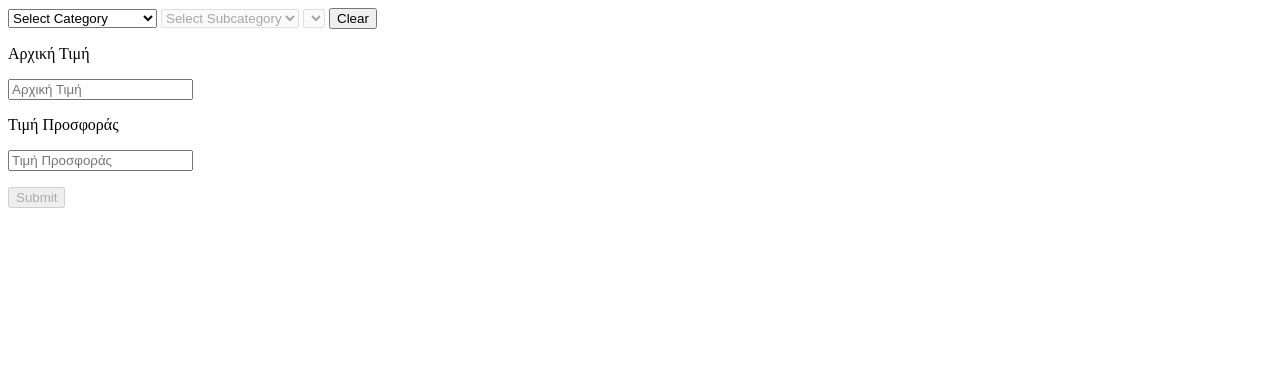
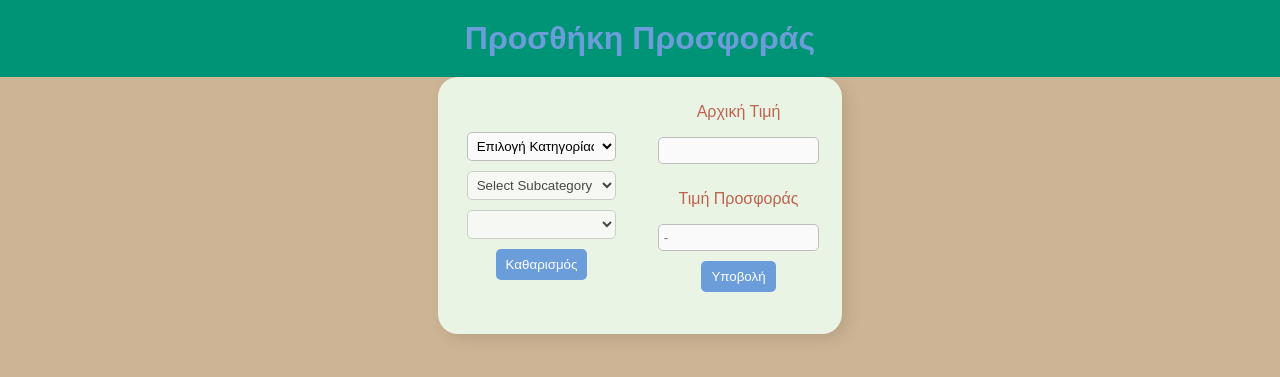
Before and after one commit to fear4good/projectweb, a PHP site: page /after-login/add_offer.html in a window 1280 px wide. Shown: the top 377 px of the page. Run offline with PHP 8.4, Linux system fonts and the light colour scheme; data comes from the database, SQL or seed files in the repository; lists and menus that the app fills with data are empty.

Commit message:
add_offer css

```diff
--- a/projectweb/after-login/add_offer.css
+++ b/projectweb/after-login/add_offer.css
@@ -1,6 +1,75 @@
 .success-message {
-    color: green;
-  }
-  .error-message {
-    color: red;
-  }
+  color: #4CAF50;
+}
+
+.error-message {
+  color: #F44336;
+}
+
+body {
+  margin: 0px;
+  font-family: Arial, sans-serif;
+  background-color: #CDB494 ;
+  display: flex;
+  flex-direction: column;
+  align-items: center;
+}
+
+
+h1{
+  margin: 0px;
+  text-align: center;
+  padding: 20px;
+  width: 100%;
+  background-color:#009476;
+  color: #6B9DDA;
+}
+
+.dropdown-container {
+  width: 30%;
+  padding: 10px;
+  background: #EAF4E5;
+  border-radius: 20px;
+  box-shadow: 5px 5px 15px rgba(0,0,0,0.1);
+  display: flex;
+  align-items: center;
+  gap: 10px;
+  color: #BD634E;
+}
+
+.column {
+  width: 100%;
+  display: flex;
+  flex-direction: column;
+  align-items: center;
+}
+
+input[type="text"],
+input[type="number"],
+select {
+  width: 80%;
+  padding: 5px;
+  margin-bottom: 10px;
+  border: 1px solid #BDBDBD;
+  border-radius: 5px;
+  background: #FAFAFA;
+  color: black;
+}
+
+button {
+  padding: 8px 10px;
+  background-color: #6B9DDA;
+  color: #fff;
+  border: none;
+  border-radius: 5px;
+  cursor: pointer;
+  transition: background-color 0.3s ease;
+}
+
+button:hover {
+  background-color: #009476;
+}
+
+button:active {
+  background-color: #CDB494;
+}
--- a/projectweb/after-login/add_offer.html
+++ b/projectweb/after-login/add_offer.html
@@ -7,28 +7,33 @@
   <title>Add Offer</title>
 </head>
 <body>
+  <h1>Προσθήκη Προσφοράς</h1>
   <div class="dropdown-container">
+    <div class="column">
     <select id="category-dropdown">
-      <option value="">Select Category</option>
+      <option value="">Επιλογή Κατηγορίας</option>
     </select>
 
     <select id="subcategory-dropdown" disabled>
-      <option value="">Select Subcategory</option>
+      <option value="">Επιλογή Υποκατηγορίας</option>
     </select>
     <select id="product-dropdown" disabled>
-      <option value="">Select Product</option>
+      <option value="">Επιλογή προϊόντος</option>
     </select>
 
-    <button id="clear-button">Clear</button>
+    <button id="clear-button">Καθαρισμός</button>
   </div>
+  <div class="column">
   <p>Αρχική Τιμή</p>
-  <input type="number" class="initial-price" placeholder="Αρχική Τιμή" readonly>
+  <input type="number" class="initial-price"  readonly>
   <p>Τιμή Προσφοράς</p>
-  <input type="text" class="offer-price" placeholder="Τιμή Προσφοράς">
+  <input type="text" class="offer-price" placeholder="-">
+  <button id="submit-button" disabled>Υποβολή</button>
+    <div id="response-container"></div>
   <p></p>
-  <button id="submit-button" disabled>Submit</button>
-  <div id="response-container"></div>
 
+</div>
+</div>
   <script src="https://code.jquery.com/jquery-3.7.0.min.js" integrity="sha256-2Pmvv0kuTBOenSvLm6bvfBSSHrUJ+3A7x6P5Ebd07/g=" crossorigin="anonymous"></script>
   <script src="add_offer.js"></script>
 </body>
--- a/projectweb/after-login/fetch_score.js
+++ b/projectweb/after-login/fetch_score.js
@@ -7,7 +7,7 @@ if(userType === 'user') {
         dataType: "json",
         success: function(data) {
             // Update the score on the page
-            $('.user-score').text('Your Score: ' + data.score);
+            $('.user-score').text('Score: ' + data.score);
         }
     });
 
--- a/projectweb/after-login/main.php
+++ b/projectweb/after-login/main.php
@@ -31,7 +31,7 @@ if (isset($_SESSION['loggedin'])) {
     <ul>
         <li><a href="logout.php">Logout</a></li>
         <li><a href="profile.html">Profile</a></li>
-        <li class="left">Hi, <?php echo htmlspecialchars($_SESSION["username"]);?>, Tokens: <span class="tokens"></span>
+        <li class="left">Καλωσορίσατε στη Αρχική Σελίδα, <?php echo htmlspecialchars($_SESSION["username"]);?> Tokens: <span class="tokens"></span>
         <span class="user-score"></span></li>
 
         <li>
```
